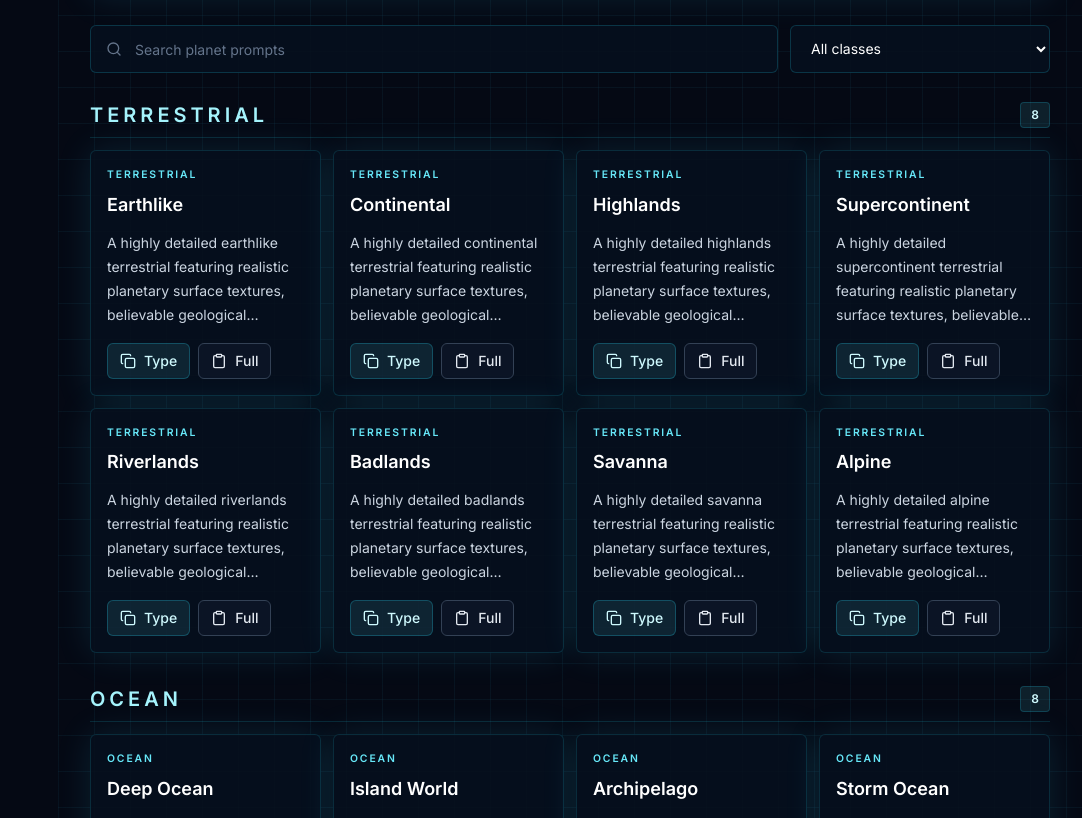
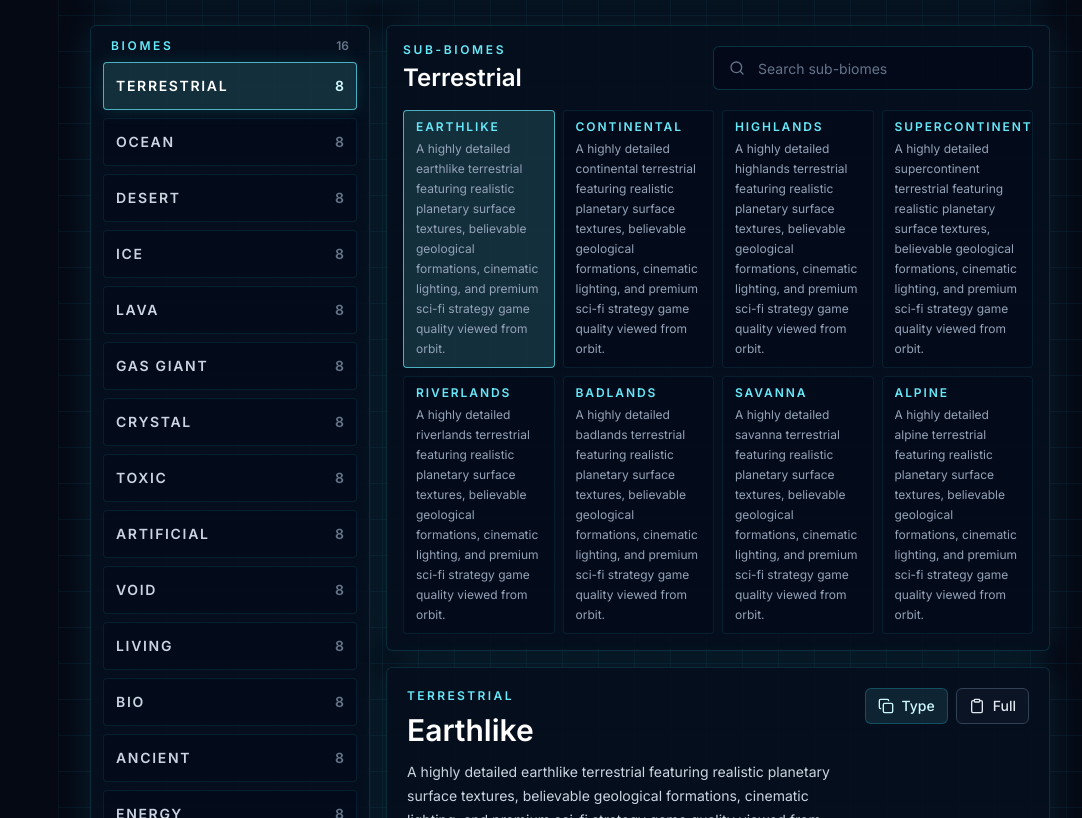
Before and after one commit to mrinfinitum/project-genesis, a Next.js app: page /planet-generation in a window 1280 px wide. Shown: the part 842-1660 px from the top of the page, without its empty margins (198-1280 px from the left). Built offline with nearby package versions, Linux system fonts and the light colour scheme.

Commit message:
Improve planet generation prompt browser

```diff
--- a/components/planet-generation-library.tsx
+++ b/components/planet-generation-library.tsx
@@ -1,6 +1,6 @@
 "use client";
 
-import { useMemo, useState, type ReactNode } from "react";
+import { useEffect, useMemo, useState, type ReactNode } from "react";
 import { Check, Clipboard, Copy, Search } from "lucide-react";
 import { Button } from "@/components/ui/button";
 import {
@@ -24,6 +24,10 @@ function groupedPrompts(rows: PlanetPromptTemplate[]) {
     groups[row.planetClass] = [...(groups[row.planetClass] ?? []), row];
     return groups;
   }, {});
+}
+
+function promptId(row: PlanetPromptTemplate) {
+  return `${row.planetClass}-${row.subclass}`;
 }
 
 function randomMoonCharacteristic() {
@@ -58,20 +62,54 @@ function CopyButton({
 
 export function PlanetGenerationLibrary({ rows }: { rows: PlanetPromptTemplate[] }) {
   const [query, setQuery] = useState("");
-  const [planetClass, setPlanetClass] = useState("all");
+  const [planetClass, setPlanetClass] = useState(rows[0]?.planetClass ?? "");
+  const [subclass, setSubclass] = useState(rows[0]?.subclass ?? "");
   const [copied, setCopied] = useState<CopyTarget | null>(null);
 
   const classes = useMemo(() => [...new Set(rows.map((row) => row.planetClass))], [rows]);
-  const filteredRows = useMemo(() => {
+  const groups = useMemo(() => groupedPrompts(rows), [rows]);
+  const classCounts = useMemo(
+    () =>
+      classes.map((className) => ({
+        name: className,
+        count: groups[className]?.length ?? 0
+      })),
+    [classes, groups]
+  );
+  const visibleSubclasses = useMemo(() => {
     const normalizedQuery = query.trim().toLowerCase();
+    const selectedRows = groups[planetClass] ?? [];
 
-    return rows.filter((row) => {
-      const matchesClass = planetClass === "all" || row.planetClass === planetClass;
+    return selectedRows.filter((row) => {
       const searchText = `${row.planetClass} ${row.subclass} ${row.displayName} ${row.imagePrompt}`.toLowerCase();
-      return matchesClass && (!normalizedQuery || searchText.includes(normalizedQuery));
+      return !normalizedQuery || searchText.includes(normalizedQuery);
     });
-  }, [planetClass, query, rows]);
-  const groups = useMemo(() => groupedPrompts(filteredRows), [filteredRows]);
+  }, [groups, planetClass, query]);
+  const selectedPrompt = useMemo(
+    () => visibleSubclasses.find((row) => row.subclass === subclass) ?? visibleSubclasses[0] ?? null,
+    [subclass, visibleSubclasses]
+  );
+
+  useEffect(() => {
+    if (!classes.length) {
+      return;
+    }
+
+    if (!planetClass || !classes.includes(planetClass)) {
+      setPlanetClass(classes[0]);
+    }
+  }, [classes, planetClass]);
+
+  useEffect(() => {
+    if (!visibleSubclasses.length) {
+      setSubclass("");
+      return;
+    }
+
+    if (!visibleSubclasses.some((row) => row.subclass === subclass)) {
+      setSubclass(visibleSubclasses[0].subclass);
+    }
+  }, [subclass, visibleSubclasses]);
 
   async function copyValue(value: string, target: CopyTarget) {
     await navigator.clipboard.writeText(value);
@@ -119,59 +157,93 @@ export function PlanetGenerationLibrary({ rows }: { rows: PlanetPromptTemplate[]
         </div>
       </section>
 
-      <section className="grid gap-3 md:grid-cols-[1fr_260px]">
-        <label className="relative block">
+      <section className="grid gap-4 xl:grid-cols-[280px_1fr]">
+        <aside className="rounded-md border border-cyan-400/15 bg-[#07101e]/85 p-3 shadow-glow">
+          <div className="flex items-center justify-between px-2 pb-2">
+            <p className="text-xs font-semibold uppercase tracking-[0.22em] text-cyan-300">Biomes</p>
+            <span className="text-xs font-semibold text-slate-500">{classes.length}</span>
+          </div>
+          <div className="grid gap-2 sm:grid-cols-2 xl:grid-cols-1">
+            {classCounts.map((classItem) => {
+              const active = classItem.name === planetClass;
+              return (
+                <button
+                  key={classItem.name}
+                  type="button"
+                  onClick={() => {
+                    setPlanetClass(classItem.name);
+                    setQuery("");
+                  }}
+                  className={`flex h-12 items-center justify-between rounded border px-3 text-left text-sm font-semibold transition ${
+                    active
+                      ? "border-cyan-300/70 bg-cyan-300/15 text-white shadow-[0_0_18px_rgba(34,211,238,0.16)]"
+                      : "border-cyan-400/10 bg-slate-950/35 text-slate-300 hover:border-cyan-300/35 hover:bg-cyan-300/10"
+                  }`}
+                >
+                  <span className="uppercase tracking-[0.12em]">{classItem.name}</span>
+                  <span className={active ? "text-cyan-100" : "text-slate-500"}>{classItem.count}</span>
+                </button>
+              );
+            })}
+          </div>
+        </aside>
+
+        <div className="space-y-4">
+          <div className="rounded-md border border-cyan-400/15 bg-[#07101e]/85 p-4 shadow-glow">
+            <div className="flex flex-col gap-3 lg:flex-row lg:items-center lg:justify-between">
+              <div>
+                <p className="text-xs font-semibold uppercase tracking-[0.22em] text-cyan-300">Sub-Biomes</p>
+                <h3 id={classKey(planetClass)} className="mt-1 text-2xl font-semibold text-white">
+                  {planetClass || "No biome selected"}
+                </h3>
+              </div>
+              <label className="relative block lg:w-80">
                 <Search className="pointer-events-none absolute left-4 top-1/2 h-4 w-4 -translate-y-1/2 text-slate-500" />
                 <input
                   value={query}
                   onChange={(event) => setQuery(event.target.value)}
-            placeholder="Search planet prompts"
-            className="h-12 w-full rounded-md border border-cyan-400/20 bg-[#07101e]/85 pl-11 pr-4 text-sm text-white outline-none transition placeholder:text-slate-500 focus:border-cyan-300/60"
+                  placeholder="Search sub-biomes"
+                  className="h-11 w-full rounded-md border border-cyan-400/20 bg-slate-950/50 pl-11 pr-4 text-sm text-white outline-none transition placeholder:text-slate-500 focus:border-cyan-300/60"
                 />
               </label>
-        <select
-          value={planetClass}
-          onChange={(event) => setPlanetClass(event.target.value)}
-          className="h-12 rounded-md border border-cyan-400/20 bg-[#07101e]/85 px-4 text-sm text-white outline-none transition focus:border-cyan-300/60"
+            </div>
+
+            <div className="mt-4 grid gap-2 sm:grid-cols-2 lg:grid-cols-4">
+              {visibleSubclasses.map((row) => {
+                const active = selectedPrompt?.subclass === row.subclass;
+                return (
+                  <button
+                    key={promptId(row)}
+                    type="button"
+                    onClick={() => setSubclass(row.subclass)}
+                    className={`min-h-16 rounded border px-3 py-2 text-left transition ${
+                      active
+                        ? "border-cyan-300/70 bg-cyan-300/15 text-white"
+                        : "border-cyan-400/10 bg-slate-950/35 text-slate-300 hover:border-cyan-300/35 hover:bg-cyan-300/10"
+                    }`}
                   >
-          <option value="all">All classes</option>
-          {classes.map((className) => (
-            <option key={className} value={className}>
-              {className}
-            </option>
-          ))}
-        </select>
-      </section>
+                    <span className="block text-xs font-semibold uppercase tracking-[0.16em] text-cyan-300">{row.subclass}</span>
+                    <span className="mt-1 block line-clamp-2 text-xs leading-5 text-slate-400">{row.imagePrompt}</span>
+                  </button>
+                );
+              })}
+            </div>
+          </div>
 
-      <section className="space-y-8">
-        {classes
-          .filter((className) => groups[className]?.length)
-          .map((className) => (
-            <div key={className} id={classKey(className)} className="space-y-3">
-              <div className="flex items-center justify-between gap-4 border-b border-cyan-400/15 pb-2">
-                <h3 className="text-xl font-semibold uppercase tracking-[0.2em] text-cyan-200">{className}</h3>
-                <span className="rounded border border-cyan-400/20 bg-cyan-300/10 px-2.5 py-1 text-xs font-semibold text-cyan-100">
-                  {groups[className].length}
-                </span>
+          {selectedPrompt ? (
+            <article className="rounded-md border border-cyan-400/15 bg-[#07101e]/85 p-5 shadow-glow">
+              <div className="flex flex-col gap-4 lg:flex-row lg:items-start lg:justify-between">
+                <div>
+                  <p className="text-xs font-semibold uppercase tracking-[0.2em] text-cyan-300">{selectedPrompt.planetClass}</p>
+                  <h4 className="mt-2 text-3xl font-semibold text-white">{selectedPrompt.displayName}</h4>
+                  <p className="mt-3 max-w-4xl text-sm leading-6 text-slate-300">{selectedPrompt.imagePrompt}</p>
                 </div>
-              <div className="grid gap-3 md:grid-cols-2 xl:grid-cols-4">
-                {groups[className].map((row) => {
-                  const id = `${row.planetClass}-${row.subclass}`;
-                  return (
-                    <article key={id} className="rounded-md border border-cyan-400/15 bg-[#07101e]/85 p-4 shadow-glow">
-                      <div className="flex min-h-24 flex-col justify-between gap-3">
-                        <div>
-                          <p className="text-[0.65rem] font-semibold uppercase tracking-[0.18em] text-cyan-300">{row.planetClass}</p>
-                          <h4 className="mt-2 text-lg font-semibold text-white">{row.displayName}</h4>
-                        </div>
-                        <p className="line-clamp-4 text-sm leading-6 text-slate-300">{row.imagePrompt}</p>
-                      </div>
-                      <div className="mt-4 flex flex-wrap gap-2">
+                <div className="flex shrink-0 flex-wrap gap-2">
                   <CopyButton
-                          value={row.imagePrompt}
-                          copied={copied?.id === id && copied.kind === "description"}
+                    value={selectedPrompt.imagePrompt}
+                    copied={copied?.id === promptId(selectedPrompt) && copied.kind === "description"}
                     title="Copy planet type insert"
-                          onCopy={(value) => copyValue(value, { id, kind: "description" })}
+                    onCopy={(value) => copyValue(value, { id: promptId(selectedPrompt), kind: "description" })}
                   >
                     Type
                   </CopyButton>
@@ -179,18 +251,25 @@ export function PlanetGenerationLibrary({ rows }: { rows: PlanetPromptTemplate[]
                     type="button"
                     className="h-9 border-slate-700 bg-slate-900/70 px-3 text-slate-200 hover:bg-slate-800"
                     title="Copy full planet prompt with randomized moon characteristic"
-                          onClick={() => copyValue(buildPlanetPrompt(row.imagePrompt, randomMoonCharacteristic()), { id, kind: "full" })}
+                    onClick={() =>
+                      copyValue(buildPlanetPrompt(selectedPrompt.imagePrompt, randomMoonCharacteristic()), {
+                        id: promptId(selectedPrompt),
+                        kind: "full"
+                      })
+                    }
                   >
-                          {copied?.id === id && copied.kind === "full" ? <Check className="h-4 w-4" /> : <Clipboard className="h-4 w-4" />}
+                    {copied?.id === promptId(selectedPrompt) && copied.kind === "full" ? <Check className="h-4 w-4" /> : <Clipboard className="h-4 w-4" />}
                     Full
                   </Button>
                 </div>
+              </div>
             </article>
-                  );
-                })}
+          ) : (
+            <div className="rounded-md border border-cyan-400/15 bg-[#07101e]/85 p-8 text-center text-sm text-slate-400 shadow-glow">
+              No sub-biomes match the current search.
             </div>
+          )}
         </div>
-          ))}
       </section>
     </div>
   );
```
Lines whose indentation alone changed are shown as unchanged.
